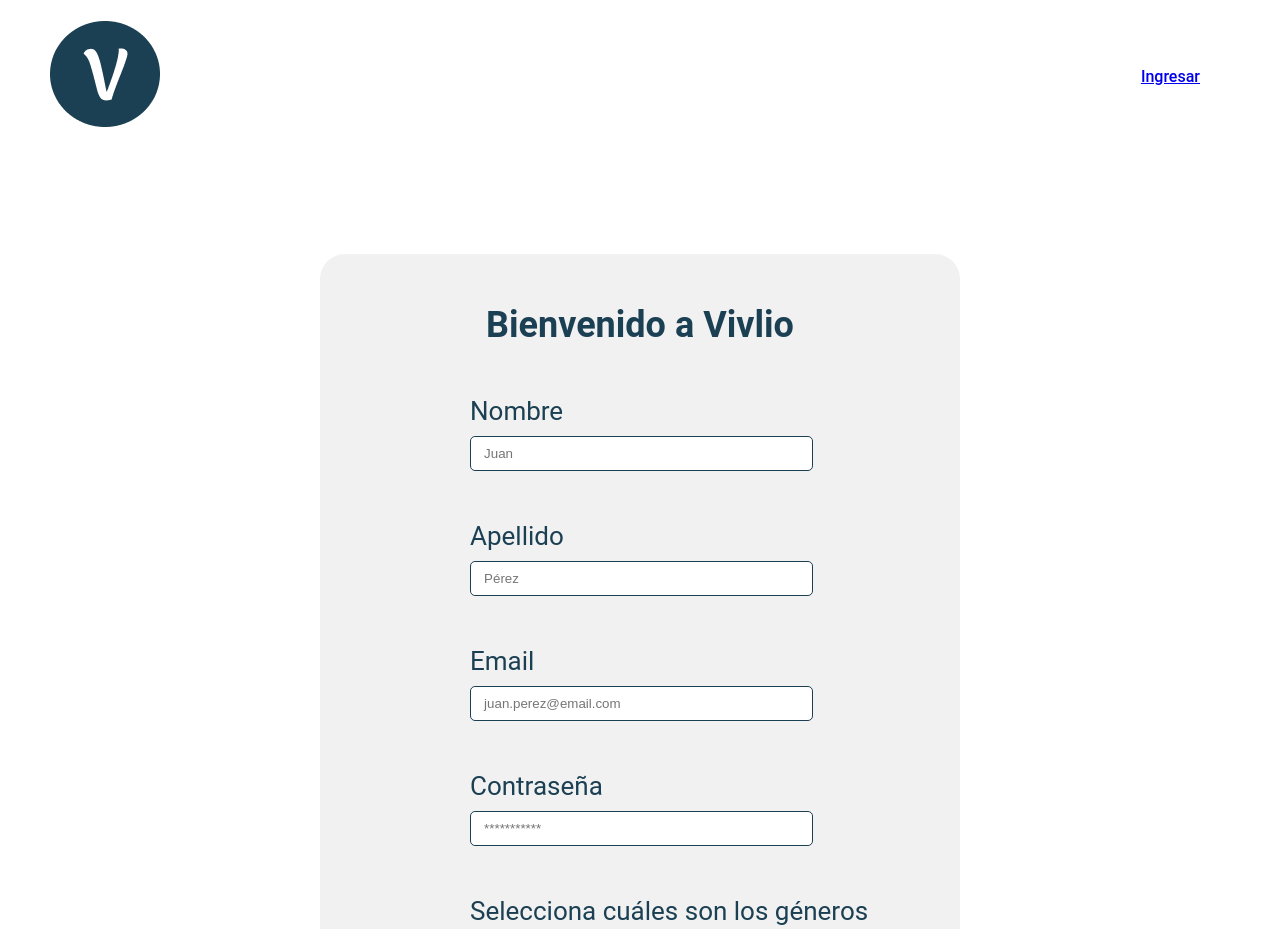
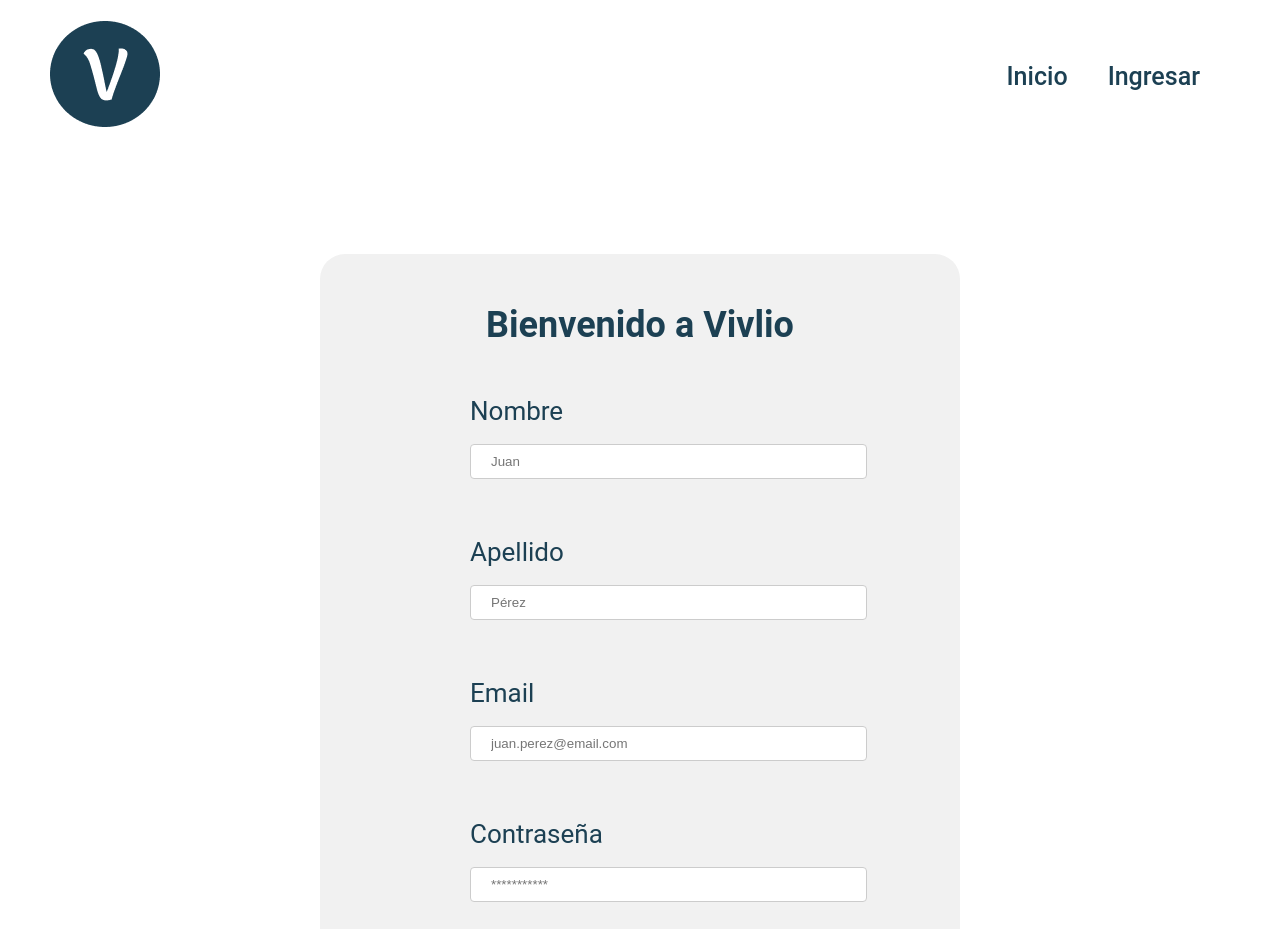
Before and after one commit to khaldrim/vivlio, a Vue app in the folder front-vivlio/: page /#/signUp in a window 1280 px wide. Shown: the top 929 px of the page. Built offline with nearby package versions, Linux system fonts and the light colour scheme; no server answers.

Commit message:
Componente Navbar, completado registro

```diff
--- /dev/null
+++ b/front-vivlio/src/components/Navbar.vue
@@ -0,0 +1,44 @@
+<template>
+    <div id="nav" class="nav-container">
+        <div class="wrapper">
+            <nav>
+                <div class="logo">
+                    <router-link to="/">
+                        <img alt="Vivlio logo" src="@/assets/logo.png" />
+                    </router-link>
+                </div>
+
+                <!-- Links for Home page -->
+                <div v-if="this.$route.name ==  'Home'">
+                    <ul class="nav-items">
+                        <li><router-link to="/signUp">Regístrate</router-link></li>
+                        <li><router-link to="/login">Ingresar</router-link></li>
+                    </ul>
+                </div>
+
+                <!-- Links for Signup page -->
+                <div v-if="this.$route.name ==  'SignUp'">
+                    <ul class="nav-items">
+                        <li><router-link to="/">Inicio</router-link></li>
+                        <li><router-link to="/login">Ingresar</router-link></li>
+                    </ul>
+                </div>
+
+            </nav>
+        </div>
+    </div>
+</template>
+
+<script>
+export default {
+    name: "Navbar",
+};
+</script>
+
+<style scoped>
+    .nav-items li a {
+        text-decoration: none;
+        font-size: 25px;
+        color: #1c4053;
+    }
+</style>
--- a/front-vivlio/src/css/style.css
+++ b/front-vivlio/src/css/style.css
@@ -192,7 +192,7 @@ input:focus, button:focus, textarea:focus, select:focus{
 .profile-genre-title {
   padding-top: 50px;
   padding-left: 150px;
-  padding-bottom: 50px;
+  padding-bottom: 20px;
   text-align: left;
   color: #1C4053;
   font-size: 26px;
--- a/front-vivlio/src/views/Home.vue
+++ b/front-vivlio/src/views/Home.vue
@@ -1,35 +1,26 @@
 <template>
   <div class="home">
-    <div id="nav" class="nav-container">
-      <div class="wrapper">
-        <nav>
-          <div class="logo">
-            <router-link to="/">
-            <img alt="Vue logo" src="@/assets/logo.png">
-            </router-link>
-          </div>
-          <ul class="nav-items">
-            <li><router-link to="/signUp">Regístrate</router-link></li>
-            <li><router-link to="/login">Ingresar</router-link></li>
-         </ul>
-        </nav>
-      </div>
-    </div>
-
+    <Navbar />
     <Seeker/>
-
   </div>
 </template>
 
 <script>
 // @ is an alias to /src
 import Seeker from '@/components/Seeker.vue'
+import Navbar from '@/components/Navbar.vue'
 
 export default {
   name: 'Home',
   components: {
-    Seeker
+    Seeker,
+    Navbar
   }
 }
 
 </script>
+
+
+<style scoped>
+
+</style>
--- a/front-vivlio/src/views/SignUp.vue
+++ b/front-vivlio/src/views/SignUp.vue
@@ -1,19 +1,6 @@
 <template>
   <div class="signUp">
-    <div class="nav-container">
-      <div class="wrapper">
-        <nav>
-          <div class="logo">
-            <router-link to="/">
-            <img alt="Vue logo" src="@/assets/logo.png">
-            </router-link>
-          </div>
-          <ul class="nav-items">
-            <li><router-link to="/login">Ingresar</router-link></li>
-         </ul>
-        </nav>
-      </div>
-    </div>
+    <Navbar />
 
     <div class="body-container">
       <div class="profile-container">
@@ -23,38 +10,39 @@
             <p>Nombre</p>
           </div>
           <div class="profile-input">
-                      <input id="name" v-model="name" type="text" placeholder="   Juan">
+            <input id="name" v-model="name" type="text" placeholder="Juan">
           </div>
+
           <div class="profile-title-input">
             <p>Apellido</p>
           </div>
           <div class="profile-input">
-                      <input id="lastname" v-model="lastname" type="text" placeholder="   Pérez">
+            <input id="lastname" v-model="lastname" type="text" placeholder="Pérez">
           </div>
+
           <div class="profile-title-input">
             <p>Email</p>
           </div>
           <div class="profile-input">
-                      <input id="email" v-model="email" type="email" placeholder="   juan.perez@email.com">
+            <input id="email" v-model="email" type="email" placeholder="juan.perez@email.com">
           </div>
+
+
           <div class="profile-title-input">
             <p>Contraseña</p>
           </div>
           <div class="profile-input">
-                      <input id="pwd" v-model="pwd" type="password" placeholder="   ***********">
-                    </div>
-                    <div class="profile-genre-title">
-                      <p>Selecciona cuáles son los géneros literarios que <br>más te gustan:</p>
+            <input id="pwd" v-model="pwd" type="password" placeholder="***********">
           </div>
 
-                    <div class="profile-genre-all">
-                      <div v-for="(genre,index) in genres">
-                        <div v-on:click="addGenre(genre, index)" v-if="!isActive[index]" class="profile-genre">
-                          <p>{{genre}}</p>
+          <div class="profile-genre-title">
+            <p>Indicanos tus preferencias de géneros literarios,<br/> de 1 (poco) a 100 (mucho):</p>
           </div>
-                        <div v-on:click="addGenre(genre, index)" v-else class="profile-genre-selected">
-                          <p>{{genre}}</p>
-                        </div>
+
+          <div class="preferences">
+            <div class="preference" v-for="(genre,index) in genres" :key=index>
+              <label class="preference-label" for=index>{{genre}}: {{preferences[index]}}%</label>
+              <input class="preference-range" v-model="preferences[index]" id="index" type="range" min="1" value="10" step="1" max="100" />
             </div>
           </div>
 
@@ -69,10 +57,13 @@
 </template>
 
 <script>
-
-
+  import Navbar from '@/components/Navbar.vue'
   import axios from 'axios'
   export default{
+    name: 'SignUp',
+    components: {
+      Navbar
+    },
     data(){
       return {
        theme: ['profile-genre', 'profile-genre', 'profile-genre', 'profile-genre', 'profile-genre', 'profile-genre', 'profile-genre'],
@@ -82,6 +73,7 @@
        email: "",
        pwd: "",
        genres: [],
+       preferences: [],
        selectedGenres: []
      }
     },
@@ -111,14 +103,13 @@
             console.log(this.theme);
         },
         sendData: function () {
-
             let user = {
                 "rut": "1111111",
                 "first_name": this.name,
                 "last_name": this.lastname,
                 "email": this.email,
                 "password": this.pwd,
-                "list_of_tags": this.selectedGenres
+                "preferences": this.preferences
             }
 
             console.log(user);
@@ -131,17 +122,15 @@
             //     })
         },
         getGenres: function () {
-            axios.get('http://192.168.99.100:8000/api/tags/list-tags')
+            axios.get('http://0.0.0.0:8000/api/tags/list-tags')
                 .then(res => {
                     console.log(res);
                     if(res.status === 200) {
                         for (let [_, value] of Object.entries(res.data)) {
                             this.genres.push(value["name "]);
-                            console.log(value["name "]);
+                            this.preferences.push("50");
                         }
                     }
-
-                    console.log(this.genres);
                 })
                 .catch(error => {
                     console.log(error);
@@ -154,3 +143,92 @@
  }
 
 </script>
+
+<style scoped>
+  input[type=text], select {
+    width: 81%;
+    padding: 12px 20px;
+    margin: 8px 0;
+    display: inline-block;
+    border: 1px solid #ccc;
+    border-radius: 4px;
+    box-sizing: border-box;
+  }
+
+  input[type=email], select {
+    width: 81%;
+    padding: 12px 20px;
+    margin: 8px 0;
+    display: inline-block;
+    border: 1px solid #ccc;
+    border-radius: 4px;
+    box-sizing: border-box;
+  }
+
+  input[type=password], select {
+    width: 81%;
+    padding: 12px 20px;
+    margin: 8px 0;
+    display: inline-block;
+    border: 1px solid #ccc;
+    border-radius: 4px;
+    box-sizing: border-box;
+  }
+
+  .preferences {
+    color: #1C4053;
+    width: 75%;
+    margin: 0 auto;
+    align-content: center;
+    font-size: 25px;
+    background-color: #f1f1f1;
+  }
+
+  .preference {
+    margin: 5% 5%;
+  }
+
+  .preference-label {
+    padding-right: 40px;
+    text-align: start;
+    font-weight: 300;
+    width: 100%;
+  }
+
+  .preference-range {
+    background-color: #f1f1f1;
+  }
+
+  input[type=range] {
+    height: 26px;
+    -webkit-appearance: none;
+    margin: 10px 0;
+    width: 100%;
+  }
+
+  input[type=range]:focus {
+    outline: none;
+  }
+
+  input[type=range]::-moz-range-track {
+    width: 100%;
+    height: 4px;
+    cursor: pointer;
+    animate: 0.2s;
+    box-shadow: 1px 1px 1px #000000;
+    background: #1C4053;
+    border-radius: 4px;
+    border: 1px solid #000000;
+  }
+
+  input[type=range]::-moz-range-thumb {
+    box-shadow: 1px 1px 1px #1C4053;
+    border: 3px solid #1C4053;
+    height: 16px;
+    width: 16px;
+    border-radius: 16px;
+    background: #fff;
+    cursor: pointer;
+  }
+
+</style>
```
Lines whose indentation alone changed are shown as unchanged.
